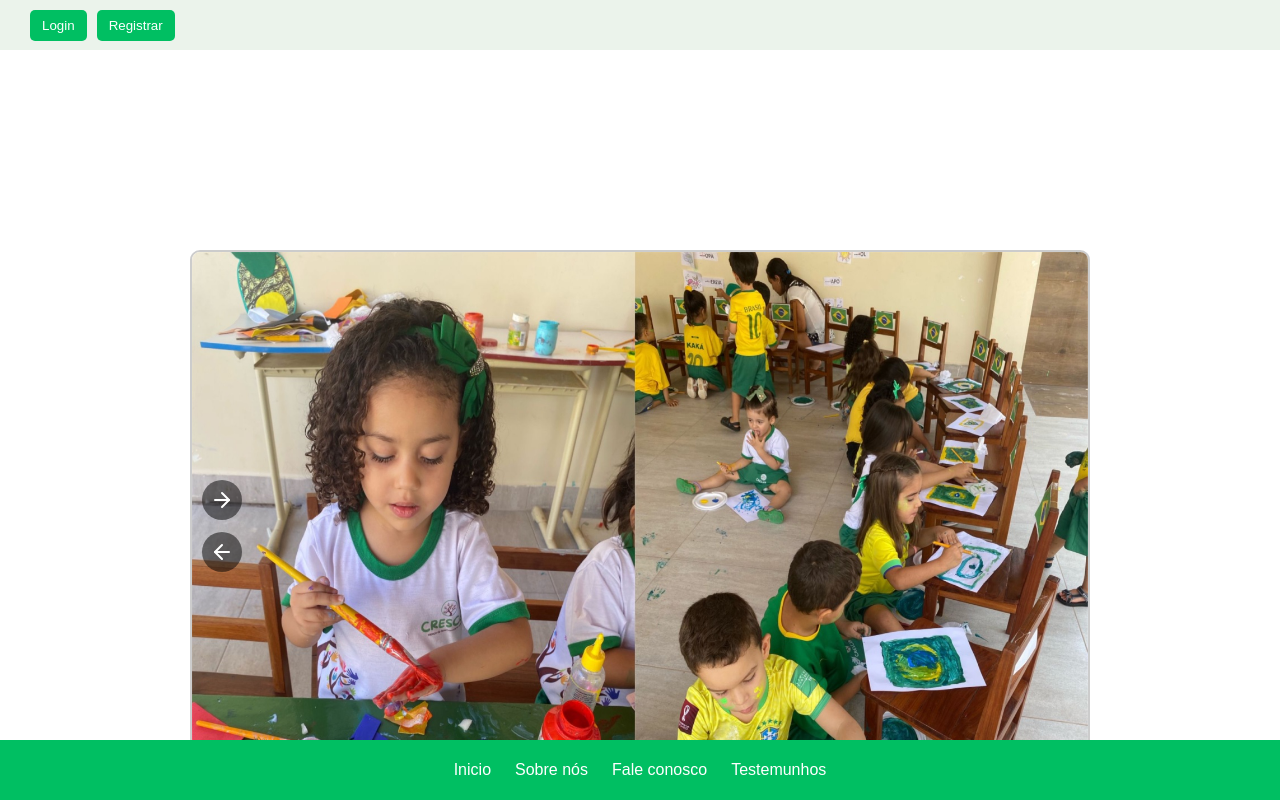
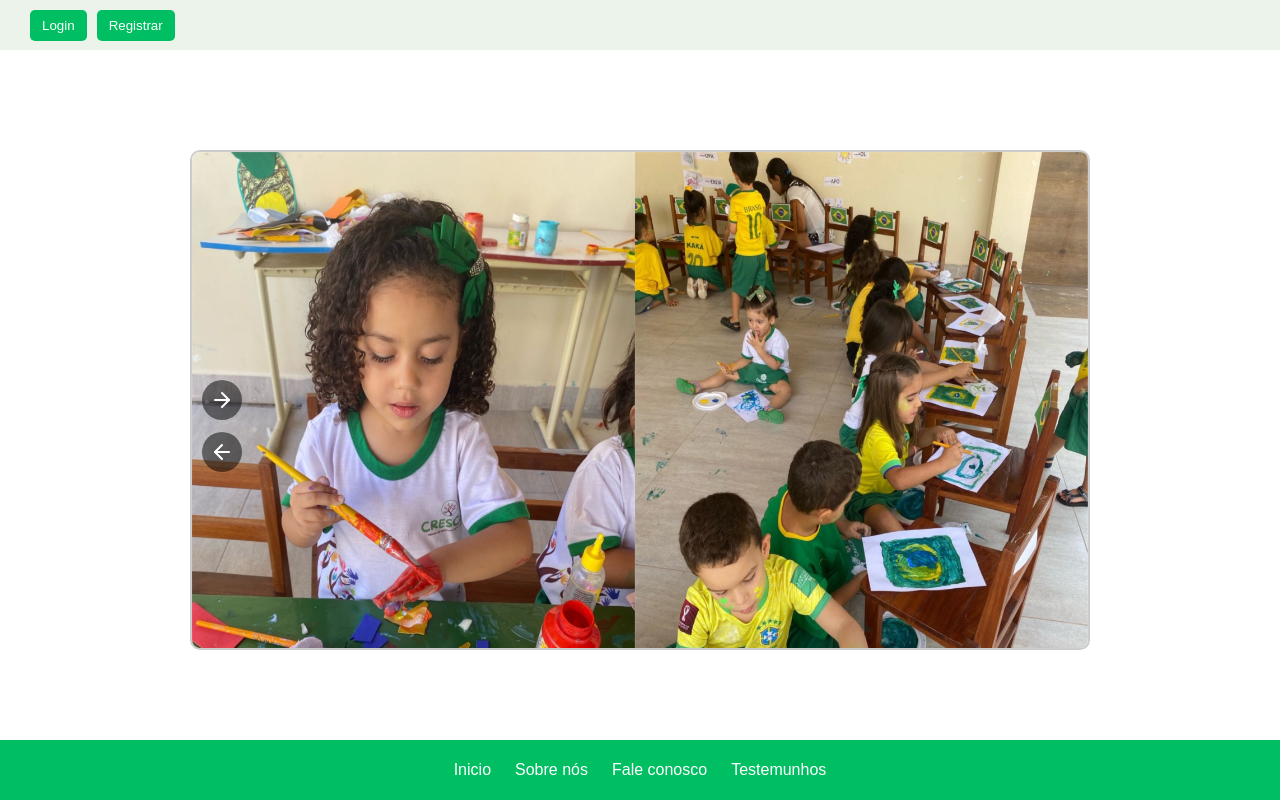
Before and after one commit to thiagonees/crescer-frontend, a Next.js app: page / in a window 1280 px wide. Built offline with nearby package versions, Linux system fonts and the light colour scheme.

Commit message:
🎨 Fix

```diff
--- a/src/app/components/Footer/footer.module.css
+++ b/src/app/components/Footer/footer.module.css
@@ -41,10 +41,14 @@
     }
   }
 
-  @media (max-width: 600px) {
+  @media (max-height: 900px) {
     .footer {
       flex-wrap: wrap;
       align-items: center;
       justify-content: center;
+      position: absolute;
+      bottom:0;
+      background:#00bf62;
     }
+
   }
--- a/src/app/components/Slide/slideshow.module.css
+++ b/src/app/components/Slide/slideshow.module.css
@@ -1,6 +1,6 @@
 .slideshow {
   position: relative;
-  top: 200px;
+  top: 100px;
   width: 900px;
   max-height: 500px;
   margin: 0 auto;
```
